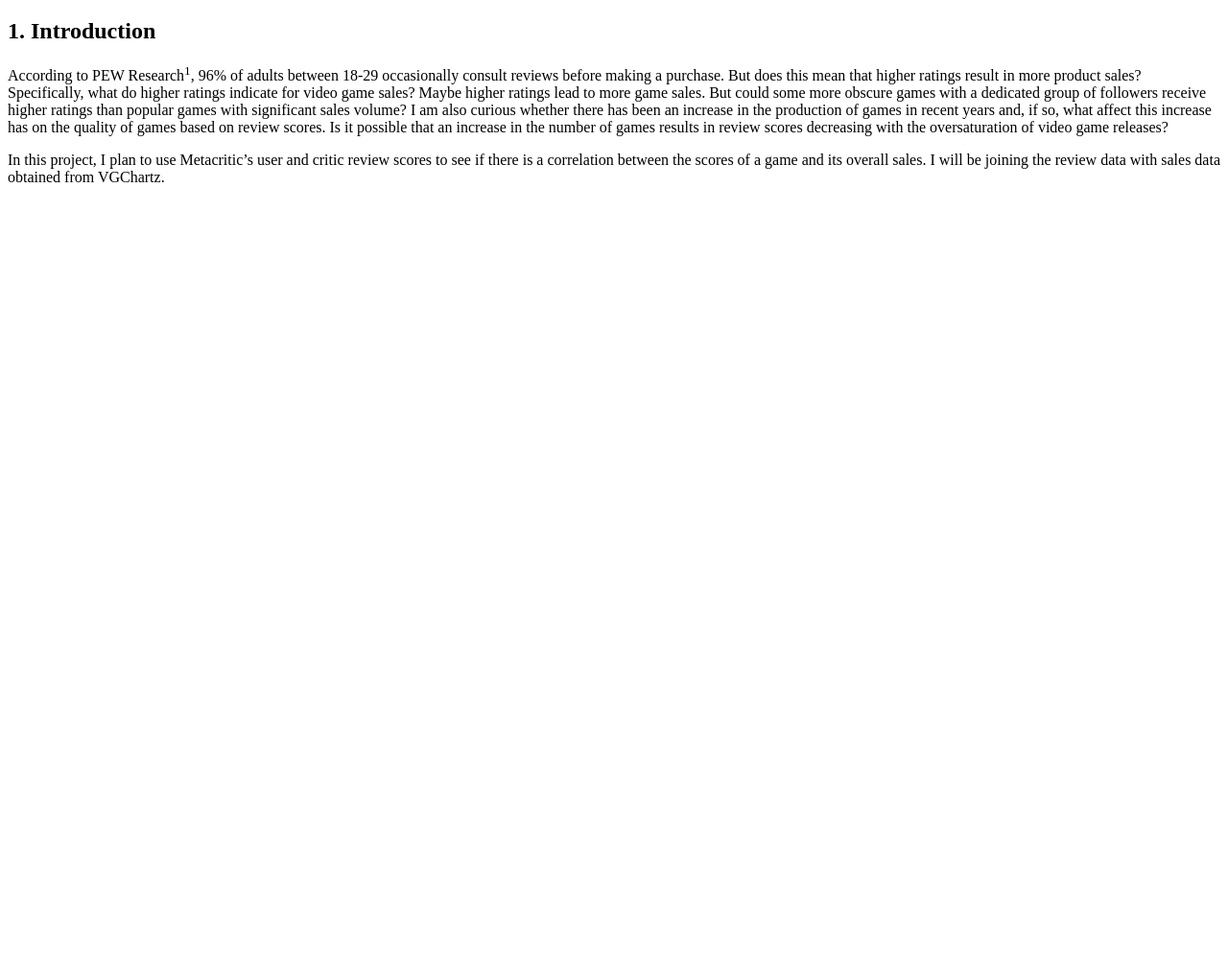
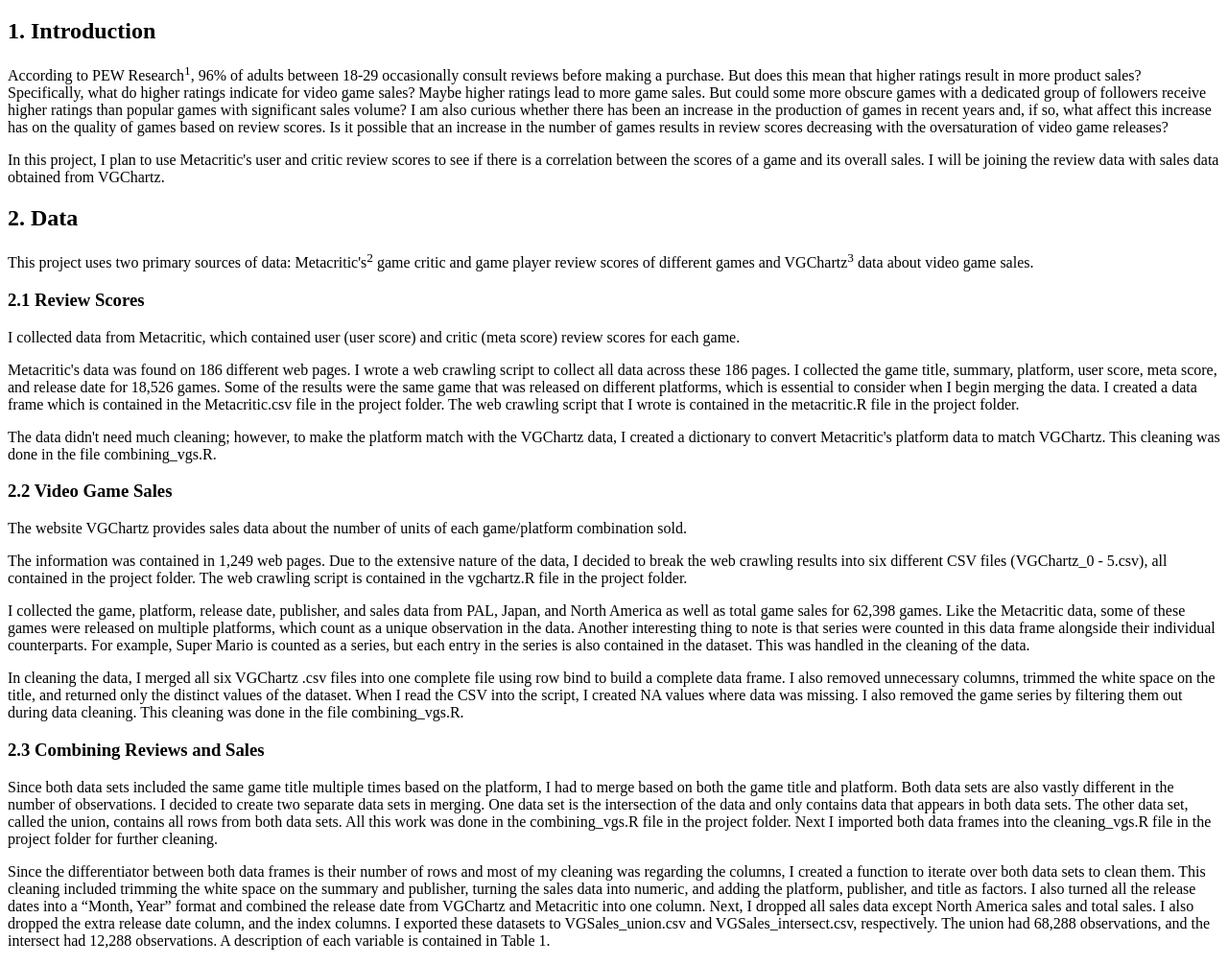
Before and after one commit to lilydosedel/3300-module7, a plain HTML site: page index.html in a window 1280 px wide. Shown: the part 61-1067 px from the top of the page at 96% size. Before the commit the page ends 800 px from the top, so only its background shows below. Drawn offline with Linux system fonts and the light colour scheme.

Commit message:
Update index.html

```diff
--- a/index.html
+++ b/index.html
@@ -16,10 +16,23 @@
         <section id="introduction">
             <h2>1. Introduction</h2>
             <p>According to PEW Research<sup>1</sup>, 96% of adults between 18-29 occasionally consult reviews before making a purchase. But does this mean that higher ratings result in more product sales? Specifically, what do higher ratings indicate for video game sales? Maybe higher ratings lead to more game sales. But could some more obscure games with a dedicated group of followers receive higher ratings than popular games with significant sales volume? I am also curious whether there has been an increase in the production of games in recent years and, if so, what affect this increase has on the quality of games based on review scores. Is it possible that an increase in the number of games results in review scores decreasing with the oversaturation of video game releases?</p>
-            <p>In this project, I plan to use Metacritic’s user and critic review scores to see if there is a correlation between the scores of a game and its overall sales. I will be joining the review data with sales data obtained from VGChartz.</p>
+            <p>In this project, I plan to use Metacritic's user and critic review scores to see if there is a correlation between the scores of a game and its overall sales. I will be joining the review data with sales data obtained from VGChartz.</p>
         </section>
         <section id="data">
-
+            <h2>2. Data</h2>
+            <p>This project uses two primary sources of data: Metacritic's<sup>2</sup> game critic and game player review scores of different games and VGChartz<sup>3</sup> data about video game sales. </p>
+            <h3>2.1 Review Scores</h3>
+            <p>I collected data from Metacritic, which contained user (user score) and critic (meta score) review scores for each game.</p>
+            <p>Metacritic's data was found on 186 different web pages. I wrote a web crawling script to collect all data across these 186 pages. I collected the game title, summary, platform, user score, meta score, and release date for 18,526 games. Some of the results were the same game that was released on different platforms, which is essential to consider when I begin merging the data. I created a data frame which is contained in the Metacritic.csv file in the project folder. The web crawling script that I wrote is contained in the metacritic.R file in the project folder.</p>
+            <p>The data didn't need much cleaning; however, to make the platform match with the VGChartz data, I created a dictionary to convert Metacritic's platform data to match VGChartz. This cleaning was done in the file combining_vgs.R.</p>
+            <h3>2.2 Video Game Sales</h3>
+            <p>The website VGChartz provides sales data about the number of units of each game/platform combination sold.</p>
+            <p>The information was contained in 1,249 web pages. Due to the extensive nature of the data, I decided to break the web crawling results into six different CSV files (VGChartz_0 - 5.csv), all contained in the project folder. The web crawling script is contained in the vgchartz.R file in the project folder.</p>
+            <p>I collected the game, platform, release date, publisher, and sales data from PAL, Japan, and North America as well as total game sales for 62,398 games. Like the Metacritic data, some of these games were released on multiple platforms, which count as a unique observation in the data. Another interesting thing to note is that series were counted in this data frame alongside their individual counterparts. For example, Super Mario is counted as a series, but each entry in the series is also contained in the dataset. This was handled in the cleaning of the data.</p>
+            <p>In cleaning the data, I merged all six VGChartz .csv files into one complete file using row bind to build a complete data frame. I also removed unnecessary columns, trimmed the white space on the title, and returned only the distinct values of the dataset. When I read the CSV into the script, I created NA values where data was missing. I also removed the game series by filtering them out during data cleaning. This cleaning was done in the file combining_vgs.R.</p>
+            <h3>2.3 Combining Reviews and Sales</h3>
+            <p>Since both data sets included the same game title multiple times based on the platform, I had to merge based on both the game title and platform. Both data sets are also vastly different in the number of observations. I decided to create two separate data sets in merging. One data set is the intersection of the data and only contains data that appears in both data sets. The other data set, called the union, contains all rows from both data sets. All this work was done in the combining_vgs.R file in the project folder. Next I imported both data frames into the cleaning_vgs.R file in the project folder for further cleaning. </p>
+            <p>Since the differentiator between both data frames is their number of rows and most of my cleaning was regarding the columns, I created a function to iterate over both data sets to clean them. This cleaning included trimming the white space on the summary and publisher, turning the sales data into numeric, and adding the platform, publisher, and title as factors. I also turned all the release dates into a “Month, Year” format and combined the release date from VGChartz and Metacritic into one column. Next, I dropped all sales data except North America sales and total sales. I also dropped the extra release date column, and the index columns. I exported these datasets to VGSales_union.csv and VGSales_intersect.csv, respectively. The union had 68,288 observations, and the intersect had 12,288 observations. A description of each variable is contained in Table 1.</p>
         </section>
         <section id="analysis">
 
```
